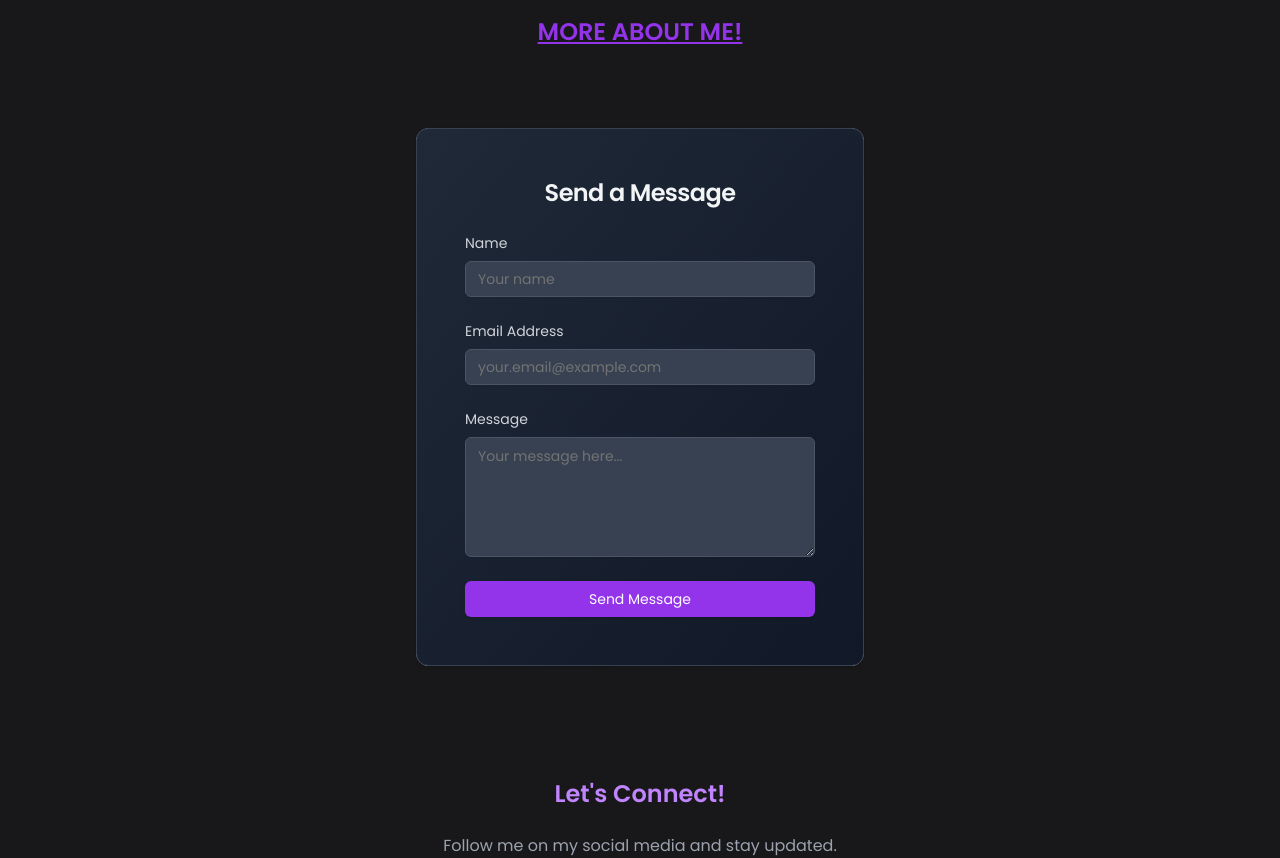
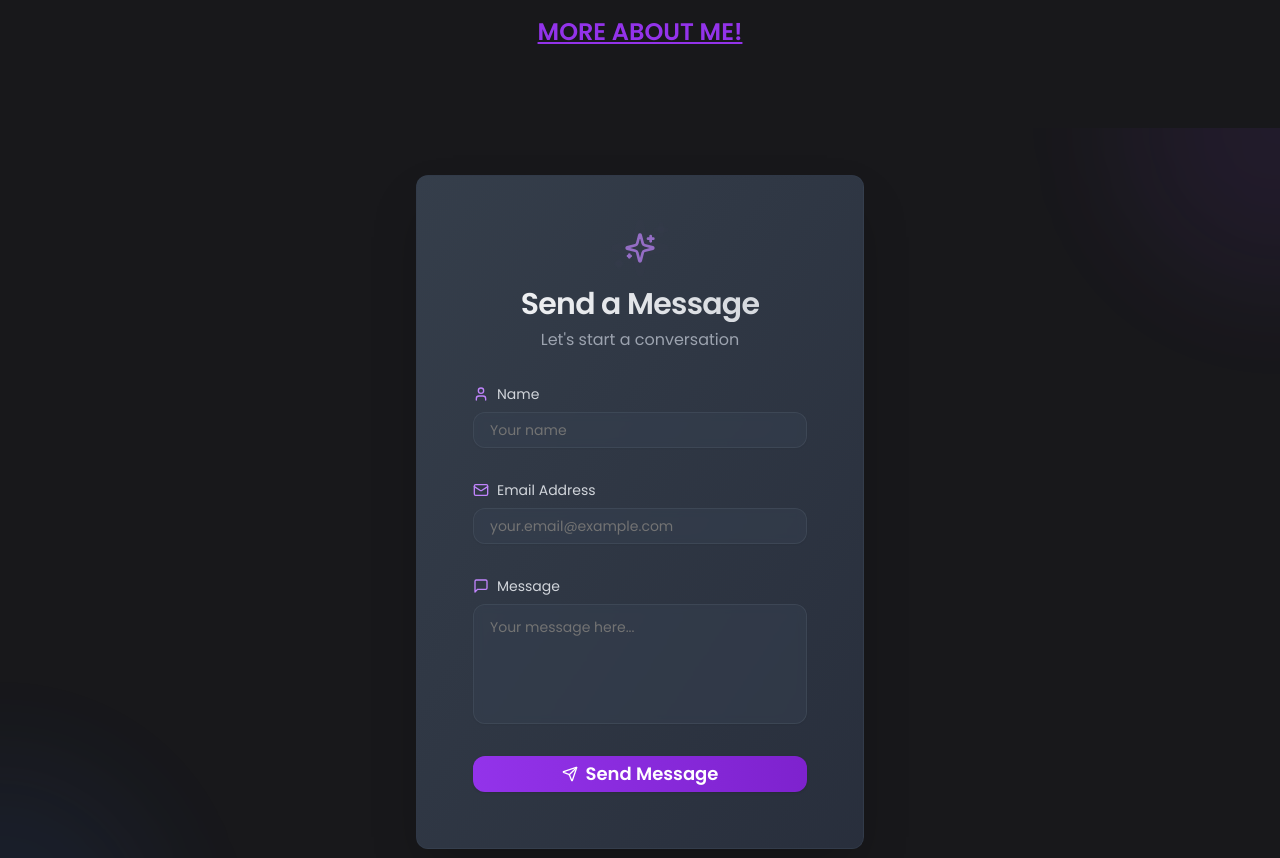
Before and after one commit to vikramdotcom/portfolio, a Next.js app: page / in a window 1280 px wide. Shown: the part 3760-4618 px from the top of the page. Built offline with nearby package versions, Linux system fonts and the light colour scheme.

Commit message:
Update contactMe.tsx

```diff
--- a/components/contactMe.tsx
+++ b/components/contactMe.tsx
@@ -5,91 +5,174 @@ import { Button } from "@/components/ui/button"
 import { Input } from "@/components/ui/input"
 import { Textarea } from "@/components/ui/textarea"
 import { Card, CardContent, CardHeader, CardTitle } from "@/components/ui/card"
+import { Send, CheckCircle, User, Mail, MessageSquare, Sparkles } from "lucide-react"
+import { useState, useEffect } from "react"
 
 const Form = () => {
   const [state, handleSubmit] = useForm("xpwzljbl")
+  const [isVisible, setIsVisible] = useState(false)
+
+  useEffect(() => {
+    setIsVisible(true)
+  }, [])
 
   if (state.succeeded) {
     return (
-      <Card className="w-full max-w-md mx-auto mt-8 p-6 bg-gradient-to-br from-gray-800 to-gray-900 border border-gray-700">
-        <CardContent className="text-center space-y-4">
-          <div className="text-green-400 text-5xl mb-4">✅</div>
-          <h2 className="text-2xl font-bold text-gray-100">Message Sent Successfully!</h2>
-          <p className="text-gray-300">Thank you for reaching out. I'll get back to you soon! 😎</p>
+      <div className="bg-zinc-900 pb-8 min-h-screen flex items-center justify-center">
+        <Card className="w-full max-w-md mx-auto p-8 bg-gradient-to-br from-gray-800/90 to-gray-900/90 border border-gray-700/50 backdrop-blur-sm shadow-2xl animate-in fade-in-0 zoom-in-95 duration-500">
+          <CardContent className="text-center space-y-6">
+            <div className="relative">
+              <div className="absolute inset-0 animate-ping">
+                <CheckCircle className="w-16 h-16 text-green-400/30 mx-auto" />
+              </div>
+              <CheckCircle className="w-16 h-16 text-green-400 mx-auto animate-in zoom-in-50 duration-700 delay-200" />
+            </div>
+            <div className="space-y-3 animate-in slide-in-from-bottom-4 duration-700 delay-300">
+              <h2 className="text-3xl font-bold text-gray-100 bg-gradient-to-r from-green-400 to-emerald-400 bg-clip-text text-transparent">
+                Message Sent Successfully!
+              </h2>
+              <p className="text-gray-300 text-lg">Thank you for reaching out. I'll get back to you soon! 😎</p>
+            </div>
             <Button
               onClick={() => window.location.reload()}
-            className="mt-4 bg-purple-600 hover:bg-purple-700 text-white"
+              className="mt-6 bg-gradient-to-r from-purple-600 to-purple-700 hover:from-purple-700 hover:to-purple-800 text-white px-8 py-3 rounded-xl transition-all duration-700 ease-in-out transform hover:scale-105 hover:shadow-lg hover:shadow-purple-500/25 animate-in slide-in-from-bottom-4 delay-500"
             >
+              <Send className="w-4 h-4 mr-2" />
               Send Another Message
             </Button>
           </CardContent>
         </Card>
+      </div>
     )
   }
 
   return (
-    <div className="bg-zinc-900 pb-8">
-      <Card className="w-full max-w-md mx-auto p-6 bg-gradient-to-br from-gray-800 to-gray-900 border border-gray-700">
-        <CardHeader>
-          <CardTitle className="text-2xl font-bold text-center text-gray-100">Send a Message</CardTitle>
+    <div className="bg-zinc-900 pb-8 min-h-screen flex items-center justify-center relative overflow-hidden">
+      {/* Animated background elements */}
+      <div className="absolute inset-0 overflow-hidden">
+        <div className="absolute -top-40 -right-40 w-80 h-80 bg-purple-500/10 rounded-full blur-3xl animate-pulse"></div>
+        <div className="absolute -bottom-40 -left-40 w-80 h-80 bg-blue-500/10 rounded-full blur-3xl animate-pulse delay-1000"></div>
+      </div>
+
+      <Card
+        className={`w-full max-w-md mx-auto p-8 bg-gradient-to-br from-gray-800/90 to-gray-900/90 border border-gray-700/50 backdrop-blur-sm shadow-2xl relative transition-all duration-700 ${isVisible ? "animate-in fade-in-0 slide-in-from-bottom-8" : "opacity-0 translate-y-8"}`}
+      >
+        <CardHeader className="text-center pb-8">
+          <div className="flex items-center justify-center mb-4">
+            <div className="relative">
+              <Sparkles className="w-8 h-8 text-purple-400 animate-pulse" />
+              <div className="absolute inset-0 animate-ping">
+                <Sparkles className="w-8 h-8 text-purple-400/30" />
+              </div>
+            </div>
+          </div>
+          <CardTitle className="text-3xl font-bold bg-gradient-to-r from-gray-100 to-gray-300 bg-clip-text text-transparent">
+            Send a Message
+          </CardTitle>
+          <p className="text-gray-400 mt-2">Let's start a conversation</p>
         </CardHeader>
+
         <CardContent>
-          <form onSubmit={handleSubmit} className="space-y-6">
-            <div className="space-y-2">
-              <label htmlFor="name" className="block text-sm font-medium text-gray-300">
+          <form onSubmit={handleSubmit} className="space-y-8">
+            {/* Name Field */}
+            <div
+              className={`space-y-2 transition-all duration-500 delay-100 ${isVisible ? "animate-in slide-in-from-left-4 fade-in-0" : "opacity-0 -translate-x-4"}`}
+            >
+              <label htmlFor="name" className="flex items-center text-sm font-medium text-gray-300 mb-2">
+                <User className="w-4 h-4 mr-2 text-purple-400" />
                 Name
               </label>
+              <div className="relative group">
                 <Input
                   id="name"
                   type="text"
                   name="name"
-                className="bg-gray-700 text-gray-100 border-gray-600 focus:border-purple-500 focus:ring-purple-500"
+                  className="bg-gray-700/50 text-gray-100 border-gray-600/50 focus:border-purple-500 focus:ring-purple-500/20 focus:ring-2 transition-all duration-300 pl-4 pr-4 py-3 rounded-xl backdrop-blur-sm hover:bg-gray-700/70 group-hover:border-gray-500"
                   required
                   placeholder="Your name"
                 />
+                <div className="absolute inset-0 rounded-xl bg-gradient-to-r from-purple-500/0 via-purple-500/5 to-purple-500/0 opacity-0 group-hover:opacity-100 transition-opacity duration-300 pointer-events-none"></div>
+              </div>
             </div>
 
-            <div className="space-y-2">
-              <label htmlFor="email" className="block text-sm font-medium text-gray-300">
+            {/* Email Field */}
+            <div
+              className={`space-y-2 transition-all duration-500 delay-200 ${isVisible ? "animate-in slide-in-from-left-4 fade-in-0" : "opacity-0 -translate-x-4"}`}
+            >
+              <label htmlFor="email" className="flex items-center text-sm font-medium text-gray-300 mb-2">
+                <Mail className="w-4 h-4 mr-2 text-purple-400" />
                 Email Address
               </label>
+              <div className="relative group">
                 <Input
                   id="email"
                   type="email"
                   name="email"
-                className="bg-gray-700 text-gray-100 border-gray-600 focus:border-purple-500 focus:ring-purple-500"
+                  className="bg-gray-700/50 text-gray-100 border-gray-600/50 focus:border-purple-500 focus:ring-purple-500/20 focus:ring-2 transition-all duration-300 pl-4 pr-4 py-3 rounded-xl backdrop-blur-sm hover:bg-gray-700/70 group-hover:border-gray-500"
                   required
                   placeholder="your.email@example.com"
                 />
-              <ValidationError prefix="Email" field="email" errors={state.errors} className="text-red-400 text-sm" />
+                <div className="absolute inset-0 rounded-xl bg-gradient-to-r from-purple-500/0 via-purple-500/5 to-purple-500/0 opacity-0 group-hover:opacity-100 transition-opacity duration-300 pointer-events-none"></div>
+              </div>
+              <ValidationError
+                prefix="Email"
+                field="email"
+                errors={state.errors}
+                className="text-red-400 text-sm flex items-center mt-2"
+              />
             </div>
 
-            <div className="space-y-2">
-              <label htmlFor="message" className="block text-sm font-medium text-gray-300">
+            {/* Message Field */}
+            <div
+              className={`space-y-2 transition-all duration-500 delay-300 ${isVisible ? "animate-in slide-in-from-left-4 fade-in-0" : "opacity-0 -translate-x-4"}`}
+            >
+              <label htmlFor="message" className="flex items-center text-sm font-medium text-gray-300 mb-2">
+                <MessageSquare className="w-4 h-4 mr-2 text-purple-400" />
                 Message
               </label>
+              <div className="relative group">
                 <Textarea
                   id="message"
                   name="message"
-                className="bg-gray-700 text-gray-100 border-gray-600 focus:border-purple-500 focus:ring-purple-500 min-h-[120px]"
+                  className="bg-gray-700/50 text-gray-100 border-gray-600/50 focus:border-purple-500 focus:ring-purple-500/20 focus:ring-2 min-h-[120px] transition-all duration-300 pl-4 pr-4 py-3 rounded-xl backdrop-blur-sm hover:bg-gray-700/70 group-hover:border-gray-500 resize-none"
                   required
                   placeholder="Your message here..."
                 />
+                <div className="absolute inset-0 rounded-xl bg-gradient-to-r from-purple-500/0 via-purple-500/5 to-purple-500/0 opacity-0 group-hover:opacity-100 transition-opacity duration-300 pointer-events-none"></div>
+              </div>
               <ValidationError
                 prefix="Message"
                 field="message"
                 errors={state.errors}
-                className="text-red-400 text-sm"
+                className="text-red-400 text-sm flex items-center mt-2"
               />
             </div>
 
+            {/* Submit Button */}
+            <div
+              className={`transition-all duration-500 delay-400 ${isVisible ? "animate-in slide-in-from-bottom-4 fade-in-0" : "opacity-0 translate-y-4"}`}
+            >
               <Button
                 type="submit"
                 disabled={state.submitting}
-              className="w-full bg-purple-600 hover:bg-purple-700 text-white transition-all duration-300 ease-in-out transform hover:scale-105"
+                className="w-full bg-gradient-to-r from-purple-600 to-purple-700 hover:from-purple-700 hover:to-purple-800 text-white transition-all duration-300 ease-in-out transform hover:scale-[1.02] hover:shadow-xl hover:shadow-purple-500/25 disabled:opacity-50 disabled:cursor-not-allowed disabled:transform-none py-4 rounded-xl font-semibold text-lg relative overflow-hidden group"
               >
-              {state.submitting ? "Sending..." : "Send Message"}
+                <div className="absolute inset-0 bg-gradient-to-r from-purple-400/0 via-purple-400/20 to-purple-400/0 translate-x-[-100%] group-hover:translate-x-[100%] transition-transform duration-1000"></div>
+                <div className="relative flex items-center justify-center">
+                  {state.submitting ? (
+                    <>
+                      <div className="w-5 h-5 border-2 border-white/30 border-t-white rounded-full animate-spin mr-2"></div>
+                      Sending...
+                    </>
+                  ) : (
+                    <>
+                      <Send className="w-5 h-5 mr-2 transition-transform duration-300 group-hover:translate-x-1" />
+                      Send Message
+                    </>
+                  )}
+                </div>
               </Button>
+            </div>
           </form>
         </CardContent>
       </Card>
```
Lines whose indentation alone changed are shown as unchanged.
